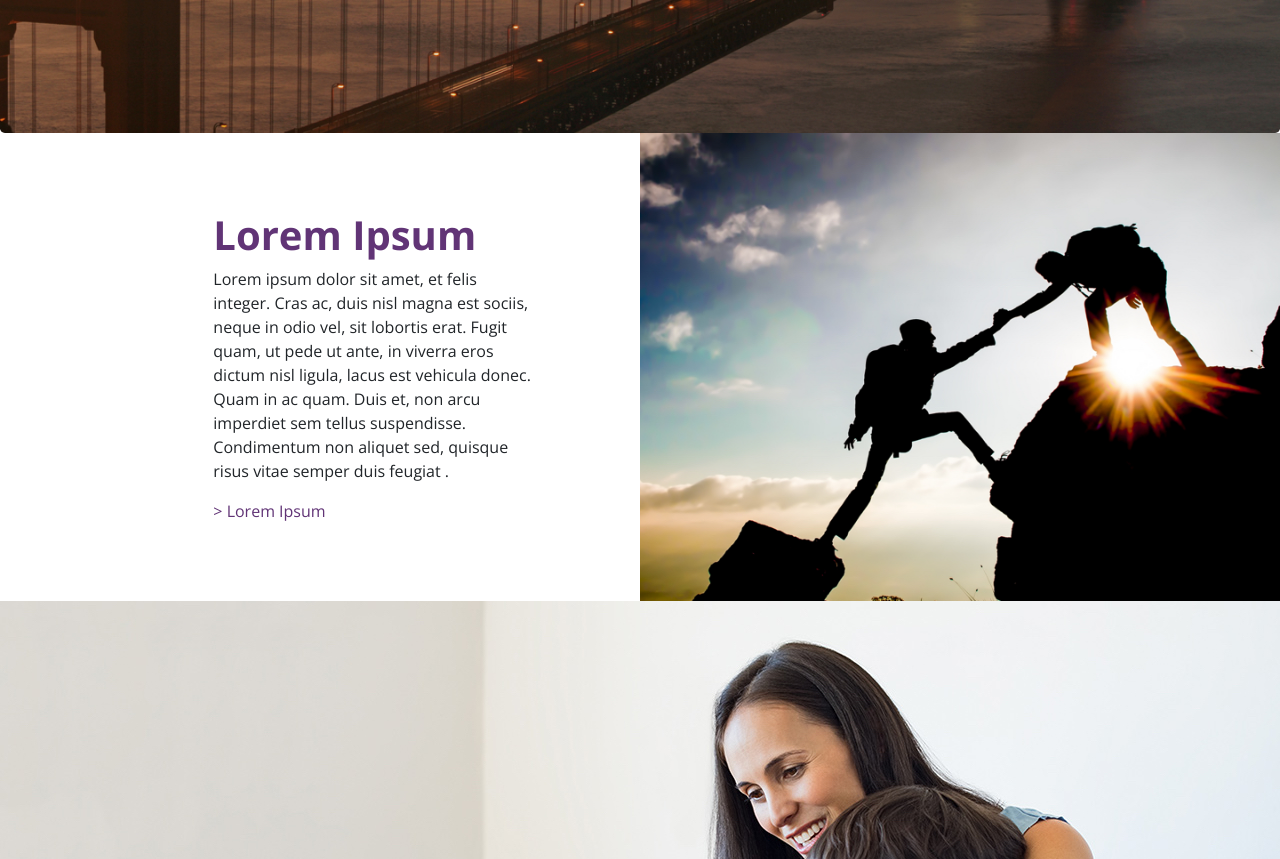
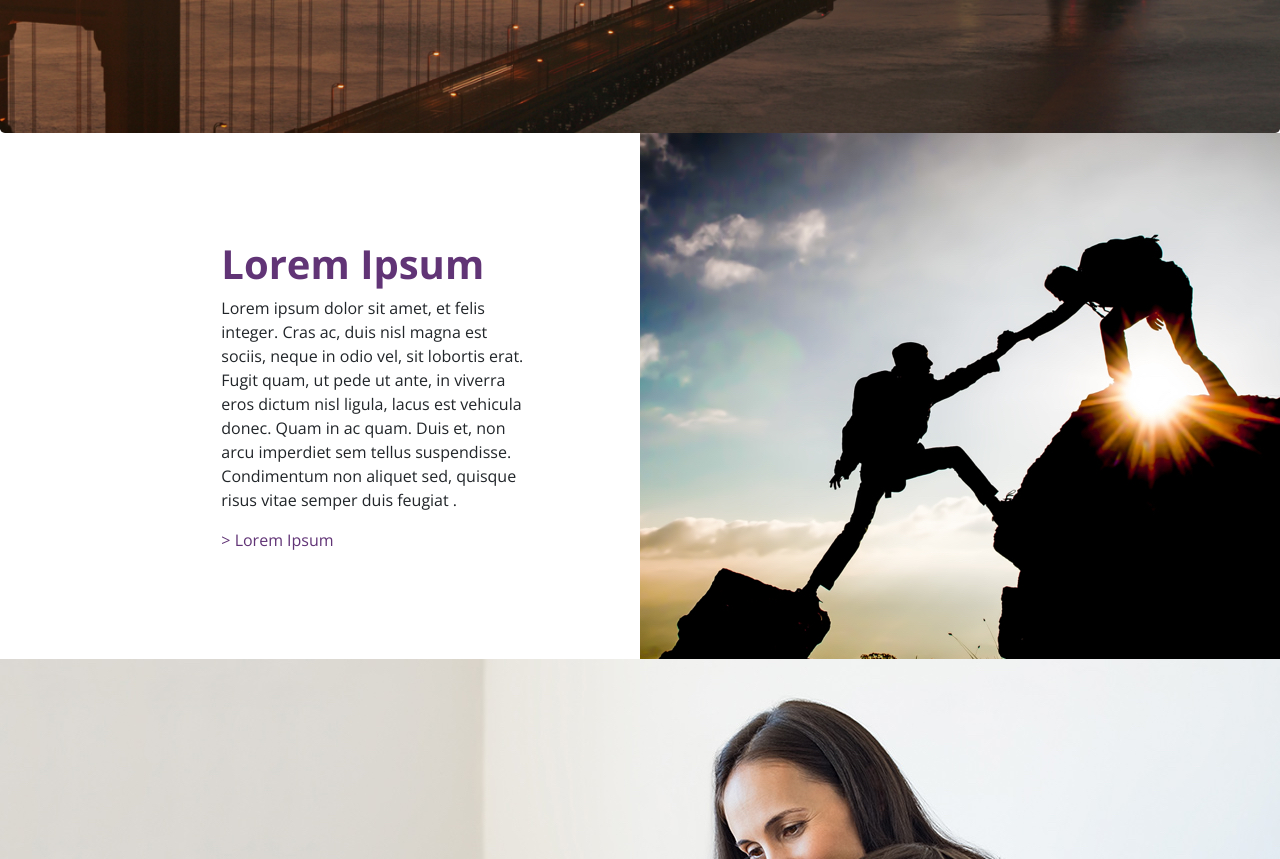
Before and after one commit to awstin17/rg-challenge, a Vue app: page / in a window 1280 px wide. Shown: the part 480-1339 px from the top of the page. Built offline with nearby package versions, Linux system fonts and the light colour scheme; the HTML template or start-up script is replaced by a standard one.

Commit message:
fixed first section image

```diff
--- a/src/components/First-Section.vue
+++ b/src/components/First-Section.vue
@@ -1,13 +1,13 @@
 <template>
-  <div class="container-fluid p-sm-0">
-    <div class="row no-gutters">
-      <div class="col-12 col-sm-3 offset-sm-2 d-flex flex-column justify-content-center py-5">
+  <div class="container-fluid p-0">
+    <div style="min-height: 526px" class="row no-gutters">
+      <div class="col-12 col-sm-3 offset-sm-2 d-flex flex-column justify-content-center py-5 px-2">
         <h1 class="font-weight-bold" style="color: #613476">Lorem Ipsum</h1>
         <p>Lorem ipsum dolor sit amet, et felis integer. Cras ac, duis nisl magna est sociis, neque in odio vel, sit lobortis erat. Fugit quam, ut pede ut ante, in viverra eros dictum nisl ligula, lacus est vehicula donec. Quam in ac quam. Duis et, non arcu imperdiet sem tellus suspendisse. Condimentum non aliquet sed, quisque risus vitae semper duis feugiat .</p>
         <a href style="color: #613476">> Lorem Ipsum</a>
       </div>
-      <div class="col-12 col-sm-6 offset-sm-1 pb-5 pb-sm-0">
-        <img style="background-size: cover" width="100%" src="../assets/img-1.jpg" />
+      <div style="min-height: 400px" id="test" class="col-12 col-sm-6 offset-sm-1 pb-5 pb-sm-0">
+        <!-- <img style="object-fit: cover; overflow: scroll" height="100%" src="../assets/img-1.jpg" /> -->
       </div>
     </div>
   </div>
@@ -24,4 +24,8 @@ export default class FirstSection extends Vue {
 
 <!-- Add "scoped" attribute to limit CSS to this component only -->
 <style scoped lang="scss">
+#test {
+  background-image: url("../assets/img-1.jpg");
+  background-position: 50%;
+}
 </style>
```
